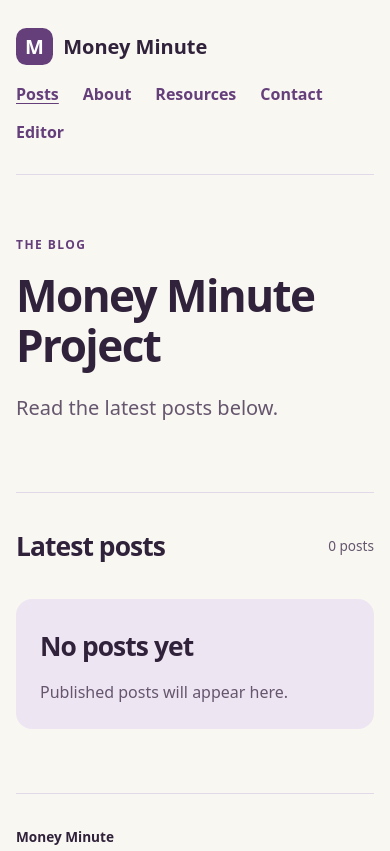
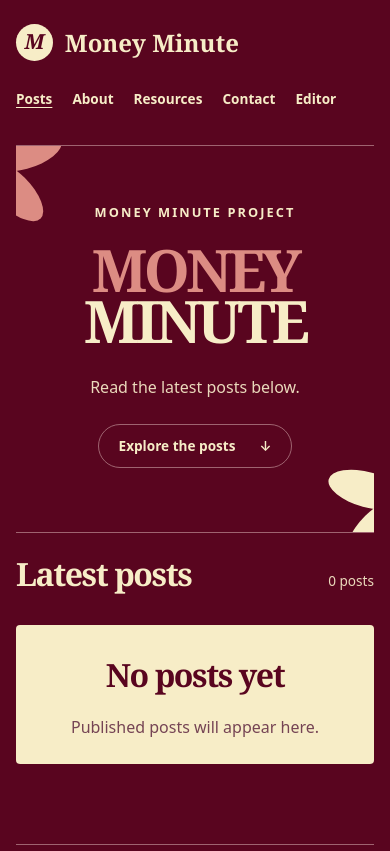
Before and after one commit to MonadicTrie/www.money-minute.com, an Eleventy site: page src/index.njk in a window 390 px wide. Shown: the top 851 px of the page. Built offline with nearby package versions, Linux system fonts and the light colour scheme; Eleventy itself is replaced by a stand-in of ours; files that its build step writes are made by us from their sources.

Commit message:
Add burgundy floral editorial design
Adapt the visual reference with coral and cream typography, decorative flowers, and an editable palette.

Co-authored-by: Copilot App <223556219+Copilot@users.noreply.github.com>

```diff
--- a/lib/content.js
+++ b/lib/content.js
@@ -1,4 +1,4 @@
-const palettes = new Set(["forest", "ocean", "plum"]);
+const palettes = new Set(["editorial", "forest", "ocean", "plum"]);
 const fonts = new Set(["sans", "serif"]);
 const densities = new Set(["comfortable", "compact"]);
 
--- a/src/_data/settings.json
+++ b/src/_data/settings.json
@@ -3,7 +3,7 @@
   "description": "The Money Minute blog.",
   "heading": "Money Minute Project",
   "intro": "Read the latest posts below.",
-  "palette": "plum",
+  "palette": "editorial",
   "font": "sans",
   "density": "compact",
   "social_links": [
--- a/src/admin/config.yml
+++ b/src/admin/config.yml
@@ -84,6 +84,7 @@ collections:
             name: palette
             widget: select
             options:
+              - { label: Burgundy, coral and cream, value: editorial }
               - { label: Forest, value: forest }
               - { label: Ocean, value: ocean }
               - { label: Plum, value: plum }
--- a/src/assets/site.css
+++ b/src/assets/site.css
@@ -5,6 +5,11 @@
   --ink: #17251f;
   --muted: #516159;
   --accent: #205641;
+  --display: #205641;
+  --on-surface: #17251f;
+  --surface-muted: #516159;
+  --petal: #e4eee7;
+  --petal-alt: #205641;
   --tint: #e4eee7;
   --line: #dce2dc;
   font-family: system-ui, -apple-system, BlinkMacSystemFont, "Segoe UI", sans-serif;
@@ -12,66 +17,118 @@
 }
 * { box-sizing: border-box; }
 body { margin: 0; background: var(--bg); color: var(--ink); }
-body[data-palette="ocean"] { --ink: #162b3b; --muted: #4e6271; --accent: #1a526f; --tint: #e2edf3; --line: #d5e1e9; }
-body[data-palette="plum"] { --ink: #30223a; --muted: #65566e; --accent: #653f7a; --tint: #eee5f3; --line: #e2d9e8; }
+body[data-palette="editorial"] {
+  --bg: #59051f;
+  --surface: #f7edc7;
+  --ink: #f7edc7;
+  --muted: #ead9bb;
+  --accent: #f7edc7;
+  --display: #dc8c83;
+  --on-surface: #59051f;
+  --surface-muted: #754454;
+  --petal: #dc8c83;
+  --petal-alt: #f7edc7;
+  --tint: #74223b;
+  --line: #9f6470;
+}
+body[data-palette="ocean"] { --ink: #162b3b; --muted: #4e6271; --accent: #1a526f; --display: #1a526f; --on-surface: #162b3b; --surface-muted: #4e6271; --petal: #e2edf3; --petal-alt: #1a526f; --tint: #e2edf3; --line: #d5e1e9; }
+body[data-palette="plum"] { --ink: #30223a; --muted: #65566e; --accent: #653f7a; --display: #653f7a; --on-surface: #30223a; --surface-muted: #65566e; --petal: #eee5f3; --petal-alt: #653f7a; --tint: #eee5f3; --line: #e2d9e8; }
 body[data-font="serif"] { font-family: Georgia, "Times New Roman", serif; }
 a { color: var(--accent); text-underline-offset: .2em; }
 a:hover { text-decoration-thickness: .15em; }
-a:focus-visible { outline: 3px solid var(--accent); outline-offset: 5px; }
+a:focus-visible { outline: 3px solid currentColor; outline-offset: 5px; }
 img { max-width: 100%; height: auto; display: block; }
-h1, h2, h3 { line-height: 1.15; letter-spacing: -.035em; }
-h1 { font-size: clamp(2.75rem, 7vw, 5.5rem); margin: .35em 0; max-width: 16ch; }
-h2 { font-size: 1.65rem; }
-h3 { font-size: 1.65rem; margin: .3em 0 .65em; }
-.shell { width: min(1120px, calc(100% - 3rem)); margin-inline: auto; }
-.site-header { display: flex; justify-content: space-between; align-items: center; gap: 1.5rem; padding-block: 1.75rem; border-bottom: 1px solid var(--line); }
-.brand { display: flex; align-items: center; gap: .65rem; color: var(--ink); text-decoration: none; font-weight: 750; font-size: 1.25rem; }
-.brand-mark { display: grid; place-items: center; background: var(--accent); color: white; border-radius: .65rem; width: 2.3rem; height: 2.3rem; font-family: system-ui, sans-serif; }
+h1, h2, h3 { font-family: Georgia, "Times New Roman", serif; line-height: 1.08; letter-spacing: -.045em; overflow-wrap: anywhere; }
+h1 { font-size: clamp(2.75rem, 7vw, 5.5rem); margin: .35em 0; }
+h2 { font-size: clamp(2rem, 4vw, 3rem); }
+h3 { font-size: 1.8rem; margin: .3em 0 .65em; }
+.shell { width: min(1200px, calc(100% - 4rem)); margin-inline: auto; }
+.site-header { display: flex; justify-content: space-between; align-items: center; gap: 1.5rem; padding-block: 1.5rem; border-bottom: 1px solid var(--line); }
+.brand { display: flex; align-items: center; gap: .75rem; min-width: 0; overflow-wrap: anywhere; color: var(--ink); text-decoration: none; font-family: Georgia, "Times New Roman", serif; font-weight: 700; font-size: 1.5rem; line-height: 1.15; }
+.brand-mark { display: grid; place-items: center; flex-shrink: 0; background: var(--ink); color: var(--bg); border-radius: 50%; width: 2.3rem; height: 2.3rem; font-size: 1.3rem; font-style: italic; }
 nav { display: flex; flex-wrap: wrap; gap: .75rem 1.5rem; }
-nav a { text-decoration: none; font-weight: 600; }
+nav a { text-decoration: none; font-weight: 600; font-size: .85rem; }
 nav a[aria-current="page"] { text-decoration: underline; }
-.hero { padding-block: clamp(3rem, 8vw, 6rem); }
-.eyebrow { color: var(--accent); text-transform: uppercase; letter-spacing: .12em; font-size: .75rem; font-weight: 750; }
-.lede { font-size: 1.25rem; max-width: 55ch; color: var(--muted); }
-.section-heading { display: flex; justify-content: space-between; align-items: center; gap: 1rem; border-top: 1px solid var(--line); padding-top: 1rem; }
+.hero { position: relative; isolation: isolate; overflow: hidden; display: flex; flex-direction: column; align-items: center; padding: 5rem 1rem 6rem; text-align: center; }
+.hero > * { position: relative; z-index: 1; }
+.hero::before, .hero::after {
+  content: "";
+  position: absolute;
+  z-index: 0;
+  width: clamp(10rem, 26vw, 21rem);
+  aspect-ratio: 1;
+  background: var(--petal);
+  mask: url("./flower.svg") center / contain no-repeat;
+  pointer-events: none;
+}
+.hero::before { top: -4rem; left: -9rem; transform: rotate(15deg); }
+.hero::after { right: -9rem; bottom: -3rem; background: var(--petal-alt); transform: rotate(-15deg); }
+.hero h1 { width: 8ch; max-width: 100%; margin: .15em 0 .2em; font-size: clamp(3.25rem, 15vw, 11rem); line-height: .87; letter-spacing: -.065em; text-transform: uppercase; }
+.hero h1::first-line { color: var(--display); }
+.eyebrow { color: var(--accent); text-transform: uppercase; letter-spacing: .16em; font-size: .8rem; font-weight: 750; }
+.hero .eyebrow { max-width: 35ch; margin-top: 0; }
+.lede { font-size: 1.2rem; max-width: 55ch; color: var(--muted); }
+.hero .lede { max-width: 36ch; margin: 1rem 0 1.5rem; }
+.hero-link { display: inline-flex; align-items: center; gap: 1.5rem; min-height: 44px; padding: .6rem 1.25rem; border: 1px solid var(--line); border-radius: 2rem; text-decoration: none; font-size: .85rem; font-weight: 600; }
+.hero-link:hover { background: var(--tint); }
+.section-heading { display: flex; justify-content: space-between; align-items: center; gap: 1rem; border-top: 1px solid var(--line); padding-top: 1.5rem; }
+.section-heading h2 { margin: 0; }
 .section-heading span, .meta { color: var(--muted); font-size: .85rem; }
-.post-grid { display: grid; grid-template-columns: repeat(2, minmax(0, 1fr)); gap: 1.5rem; padding-block: 1rem 4rem; }
-.post-card { background: var(--surface); border: 1px solid var(--line); border-radius: 1rem; overflow: hidden; }
+.post-grid { display: grid; grid-template-columns: repeat(2, minmax(0, 1fr)); gap: 1.5rem; padding-block: 2rem 5rem; }
+.post-card { background: var(--surface); color: var(--on-surface); border: 1px solid var(--line); border-radius: .25rem; overflow: hidden; overflow-wrap: anywhere; }
 .post-card > img { width: 100%; aspect-ratio: 16 / 9; object-fit: cover; }
 .card-content { padding: 2rem; }
-.card-content h3 a { color: var(--ink); text-decoration: none; }
+.card-content h3 a { color: var(--on-surface); text-decoration: none; }
 .card-content h3 a:hover { text-decoration: underline; }
-.card-content > p:not(.eyebrow):not(.meta) { color: var(--muted); }
+.card-content > p:not(.eyebrow), .card-content .meta { color: var(--surface-muted); }
+.card-content .eyebrow { color: var(--on-surface); }
 .meta span { padding-inline: .4rem; }
-.empty-state { grid-column: 1 / -1; background: var(--tint); border-radius: 1rem; padding: 3rem; }
-.empty-state p { color: var(--muted); margin-bottom: 0; }
-.site-footer { border-top: 1px solid var(--line); display: flex; justify-content: space-between; gap: 1rem; padding-block: 2rem; font-size: .85rem; color: var(--muted); }
-.footer-brand > strong { display: block; margin-bottom: .4rem; color: var(--ink); }
-.site-footer h2 { font-size: 1rem; letter-spacing: 0; margin: 0 0 .75rem; }
+.empty-state { grid-column: 1 / -1; background: var(--surface); color: var(--on-surface); border-radius: .25rem; padding: 3rem; text-align: center; }
+.empty-state h3 { font-size: 2rem; }
+.empty-state p { color: var(--surface-muted); margin-bottom: 0; }
+.site-footer { border-top: 1px solid var(--line); display: flex; justify-content: space-between; gap: 2rem; padding-block: 2.5rem; font-size: .85rem; color: var(--muted); }
+.footer-brand > strong { display: block; margin-bottom: .4rem; color: var(--ink); font-family: Georgia, "Times New Roman", serif; font-size: 1.5rem; }
+.site-footer h2 { font-family: inherit; font-size: .75rem; text-transform: uppercase; letter-spacing: .12em; margin: 0 0 1rem; }
 .social-links { display: flex; flex-wrap: wrap; gap: .75rem 1.25rem; padding: 0; margin: 0; list-style: none; }
 .social-links a, .social-placeholder { display: flex; flex-wrap: wrap; align-items: center; gap: .35rem; }
 .social-handle { color: var(--muted); }
-.placeholder-label { font-size: .65rem; font-weight: 600; background: var(--tint); color: var(--accent); padding: .1rem .35rem; border-radius: .25rem; }
-.post { max-width: 780px; margin: 3rem auto 5rem; }
+.placeholder-label { font-size: .65rem; font-weight: 600; background: var(--tint); color: var(--accent); padding: .1rem .4rem; border-radius: .15rem; }
+.post { max-width: 780px; margin: 4rem auto 5rem; }
 .back-link { font-size: .9rem; }
 .post-header { margin-block: 2.5rem; }
-.post-header h1 { font-size: clamp(2.5rem, 6vw, 4rem); }
-.cover { width: 100%; border-radius: 1rem; margin-top: 2rem; }
+.post-header h1 { font-size: clamp(3rem, 7vw, 5rem); color: var(--display); }
+.cover { width: 100%; border-radius: .25rem; margin-top: 2rem; }
 .prose { font-size: 1.1rem; overflow-wrap: anywhere; }
 .prose h2, .prose h3 { margin-top: 2em; }
 .prose blockquote { border-left: 3px solid var(--accent); margin-inline: 0; padding-left: 1.5rem; color: var(--muted); }
-.prose pre { overflow-x: auto; background: var(--tint); padding: 1rem; border-radius: .5rem; }
+.prose pre { overflow-x: auto; background: var(--tint); padding: 1rem; border-radius: .25rem; }
 .prose code { font-size: .9em; }
 .prose table { border-collapse: collapse; display: block; overflow-x: auto; }
 .prose th, .prose td { border: 1px solid var(--line); padding: .5rem .75rem; }
-.skip-link { position: absolute; top: -5rem; left: 1rem; background: var(--surface); padding: .5rem 1rem; z-index: 2; }
+.skip-link { position: absolute; top: -5rem; left: 1rem; background: var(--surface); color: var(--on-surface); padding: .5rem 1rem; z-index: 2; }
 .skip-link:focus { top: 1rem; }
 body[data-density="compact"] .card-content { padding: 1.25rem; }
-body[data-density="compact"] .hero { padding-block: 3rem; }
+body[data-density="compact"] .hero { padding-block: 4rem 5rem; }
+@media (max-width: 900px) {
+  .site-header { align-items: flex-start; flex-direction: column; gap: 1rem; }
+  .hero::before { left: -7rem; }
+  .hero::after { right: -7rem; }
+}
 @media (max-width: 640px) {
   .shell { width: calc(100% - 2rem); }
-  .site-header { align-items: flex-start; flex-direction: column; gap: 1rem; }
+  nav { gap: .25rem 1.25rem; }
+  nav a { display: inline-flex; align-items: center; min-height: 44px; }
+  .hero, body[data-density="compact"] .hero { padding: 3.5rem .5rem 4rem; }
+  .hero::before { top: -4rem; left: -7rem; }
+  .hero::after { bottom: -3rem; right: -7rem; }
+  .hero .lede { font-size: 1rem; }
   .post-grid { grid-template-columns: 1fr; }
+  .section-heading { align-items: baseline; }
+  .section-heading span { flex-shrink: 0; }
   .card-content, .empty-state { padding: 1.5rem; }
   .site-footer { flex-direction: column; }
+  .post { margin-top: 2rem; }
 }
+@media (forced-colors: active) {
+  .hero::before, .hero::after { display: none; }
+}
--- a/src/index.njk
+++ b/src/index.njk
@@ -2,9 +2,10 @@
 layout: base.njk
 ---
 <section class="hero" aria-labelledby="heading">
-  <p class="eyebrow">The blog</p>
-  <h1 id="heading">{{ site.heading | escape }}</h1>
+  <p class="eyebrow">{{ site.heading | escape }}</p>
+  <h1 id="heading">{{ site.title | escape }}</h1>
   <p class="lede">{{ site.intro | escape }}</p>
+  <a class="hero-link" href="#posts-heading">Explore the posts <span aria-hidden="true">&darr;</span></a>
 </section>
 <section class="posts-section" aria-labelledby="posts-heading">
   <div class="section-heading"><h2 id="posts-heading">Latest posts</h2><span>{{ collections.posts.length }} {% if collections.posts.length == 1 %}post{% else %}posts{% endif %}</span></div>
```
Also changed, not shown: tests/build.test.js (+3 -2 lines), README.md, src/assets/flower.svg (added).
